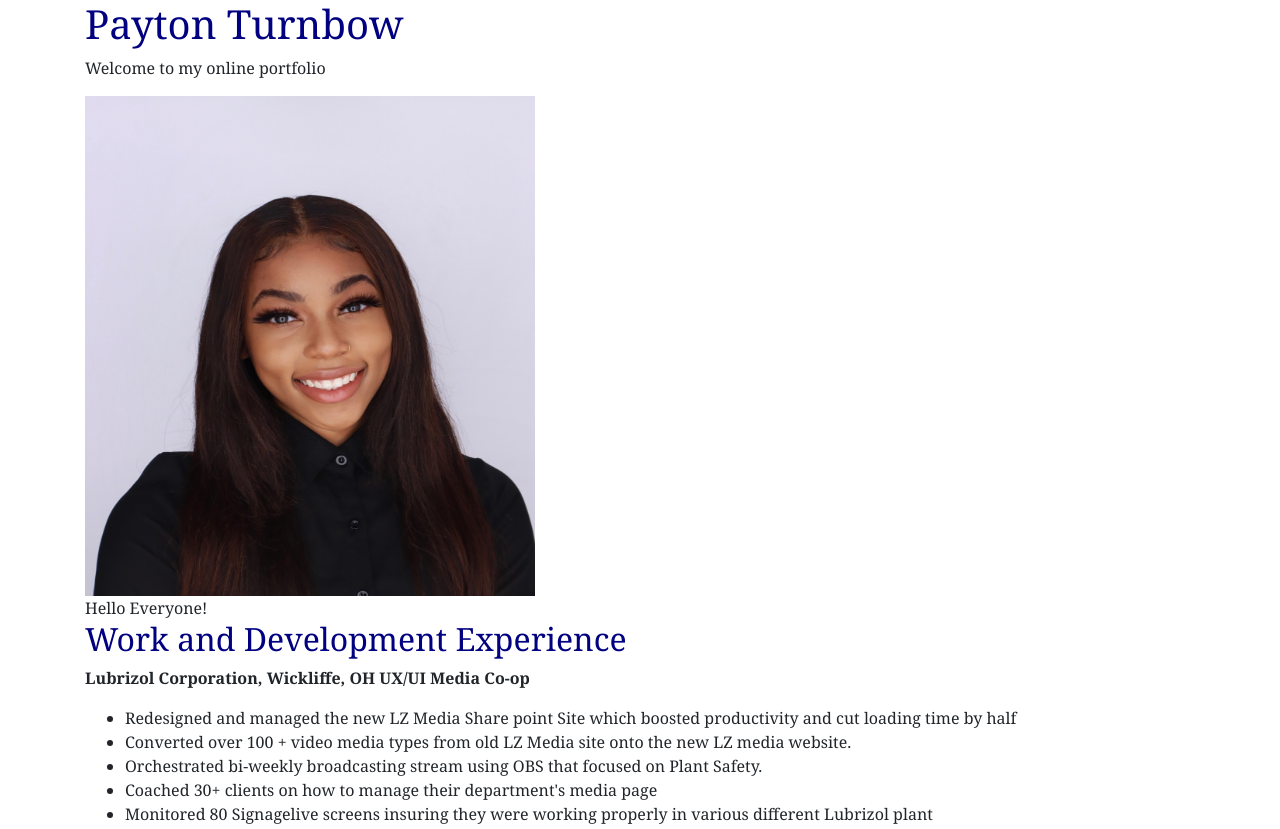
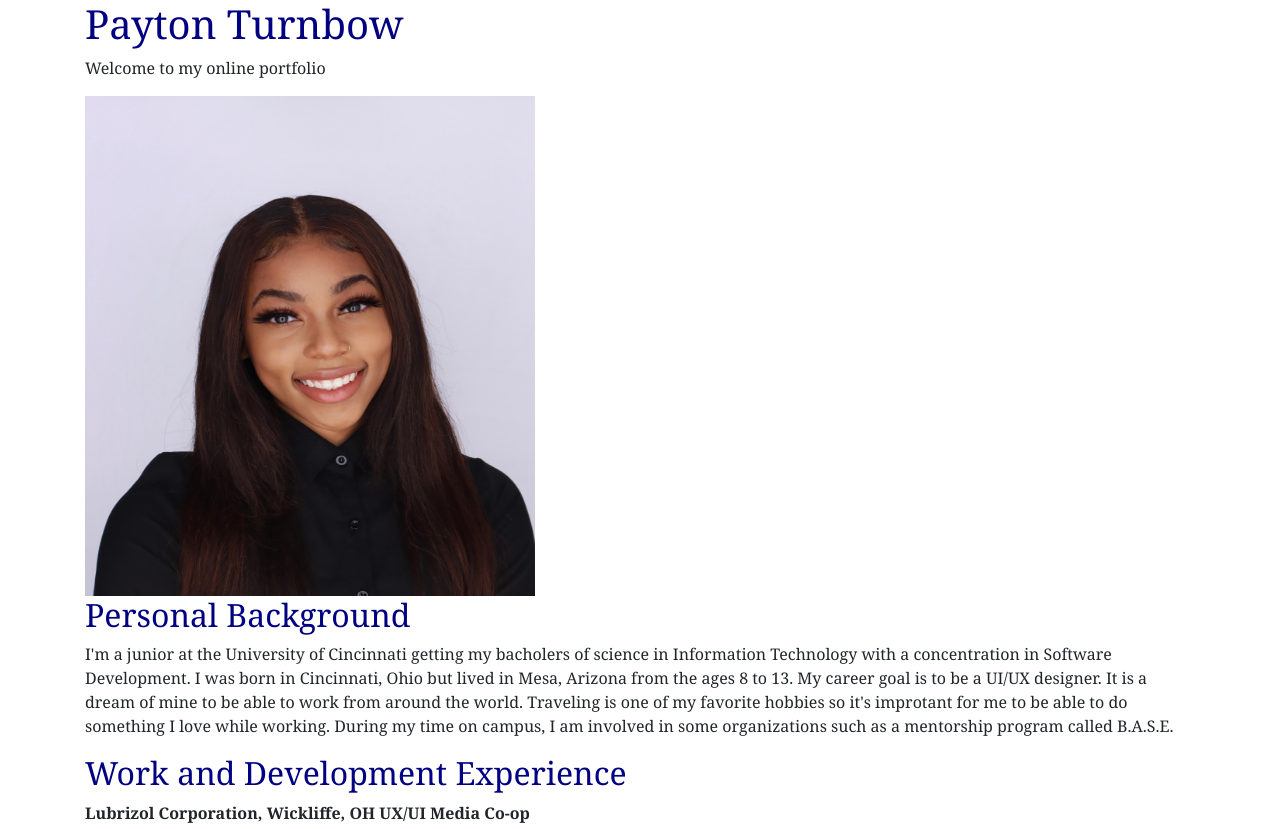
Before and after one commit to IT3049C-Students/1-online-portfolio-turnbopd, a website: page index.html in a window 1280 px wide. Shown: the top 829 px of the page. Drawn offline with nearby package versions, Linux system fonts and the light colour scheme.

Commit message:
Fixing script

```diff
--- a/index.html
+++ b/index.html
@@ -102,7 +102,7 @@
 
 
   <!-- INCLUDE SCRIPTS FILE HERE -->
-  <link rel="scripts" href="resorces/scripts/index.js">
+  <script src="resources/scripts/index.js"></script>
 
   <!-- Bootstrap Scripts-->
   <script src="https://code.jquery.com/jquery-3.4.1.slim.min.js"
@@ -114,9 +114,7 @@
   <script src="https://stackpath.bootstrapcdn.com/bootstrap/4.4.1/js/bootstrap.min.js"
     integrity="sha384-wfSDF2E50Y2D1uUdj0O3uMBJnjuUD4Ih7YwaYd1iqfktj0Uod8GCExl3Og8ifwB6"
     crossorigin="anonymous"></script>
-  <script>
-    document.getElementById("personalBackground").innerHTML = "Hello Everyone!";
-  </script>
+
 
 </body>
 
--- a/resources/scripts/index.js
+++ /dev/null
@@ -1,3 +0,0 @@
-<script>
-  document.getElementById("personalBackground").innerHTML = "Hello Everyone!";
-</script>
```
